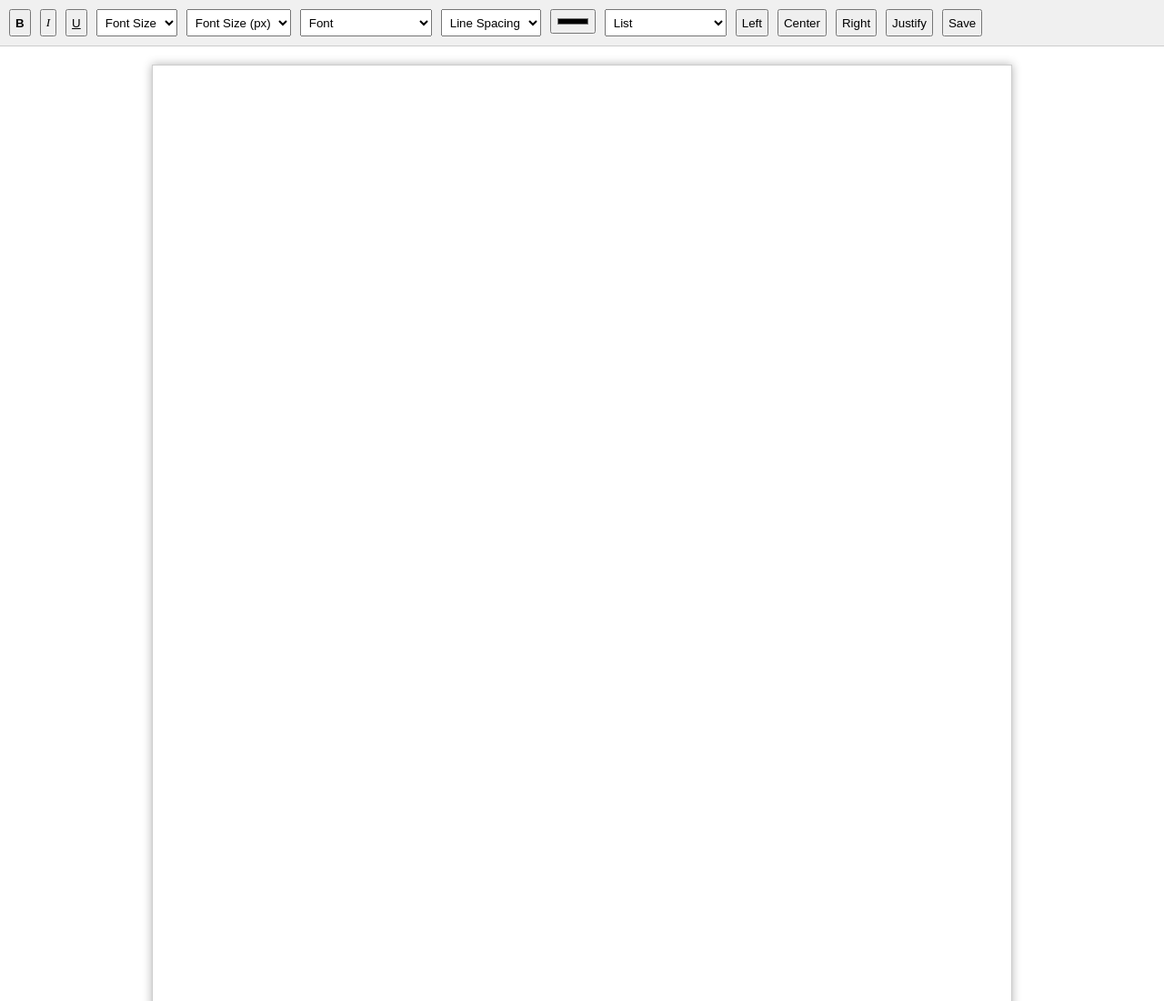
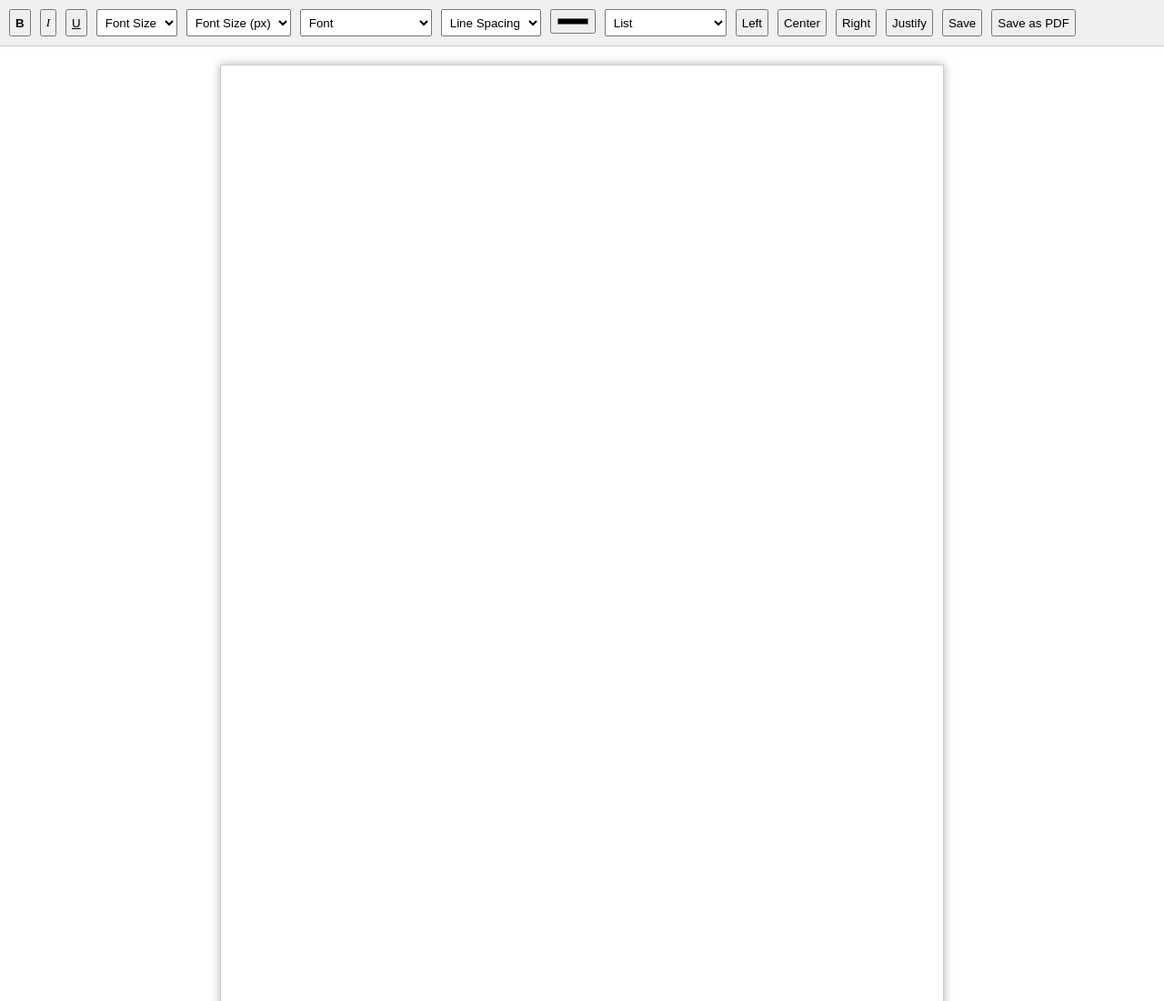
Before and after one commit to GargiGunapala28/mini-word, a plain HTML site: page index.html in a window 1280 px wide. Shown: the top 1100 px of the page at 91% size. Drawn offline with Linux system fonts and the light colour scheme.

Commit message:
added save as pdf

```diff
--- a/index.html
+++ b/index.html
@@ -71,6 +71,8 @@
       <button onclick="formatText('justifyFull')">Justify</button>
 
       <button onclick="saveDocument()">Save</button>
+
+      <button onclick="saveAsPDF()">Save as PDF</button>
     </div>
 
     <div class="page-container">
@@ -78,5 +80,6 @@
     </div>
 
     <script src="script.js"></script>
+    <script src="https://cdnjs.cloudflare.com/ajax/libs/html2pdf.js/0.10.1/html2pdf.bundle.min.js"></script>
   </body>
 </html>
--- a/script.js
+++ b/script.js
@@ -27,9 +27,23 @@ function saveDocument() {
     const blob = new Blob([content], { type: "text/html" });
     const link = document.createElement("a");
     link.href = URL.createObjectURL(blob);
-    link.download = "document.dox";
+    link.download = "document.html";
     link.click();
 }
+
+function saveAsPDF() {
+    const element = document.getElementById("editor");
+    const opt = {
+        margin: 0,
+        filename: 'document.pdf',
+        image: { type: 'jpeg', quality: 0.98 },
+        html2canvas: { scale: 2 },
+        jsPDF: { unit: 'cm', format: 'a4', orientation: 'portrait' }
+    };
+
+    html2pdf().set(opt).from(element).save();
+}
+
 
 function changeLineHeight(value) {
     const selection = window.getSelection();
--- a/style.css
+++ b/style.css
@@ -24,7 +24,7 @@ body {
 
 #editor {
     background: white;
-    width: 21cm;
+    width: 17cm;
     min-height: 29.7cm;
     padding: 2cm;
     box-shadow: 0 0 10px rgba(0, 0, 0, 0.3);
```
